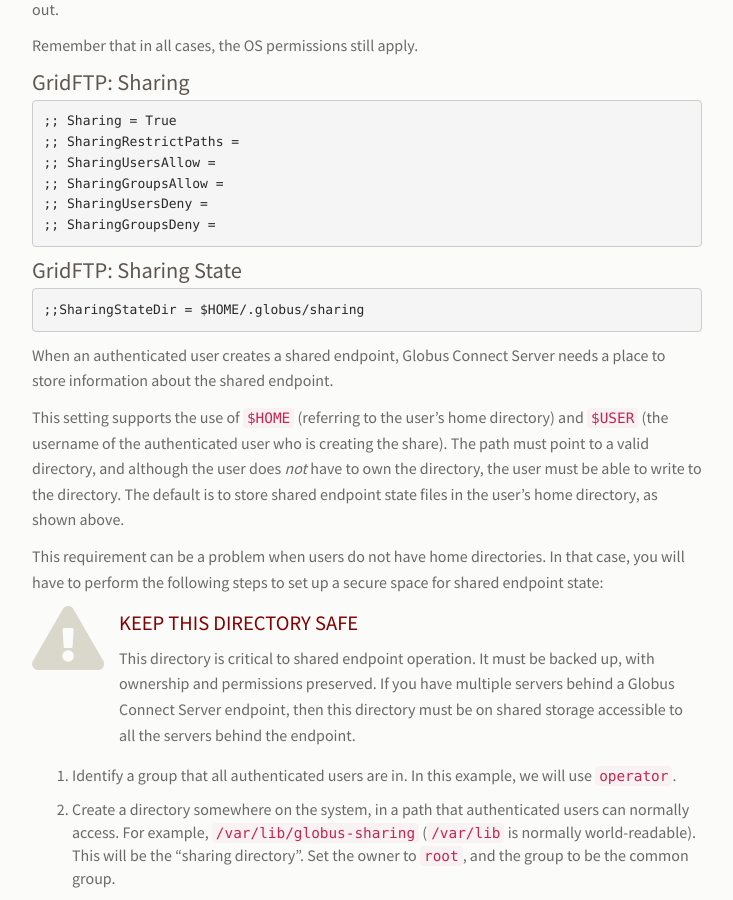
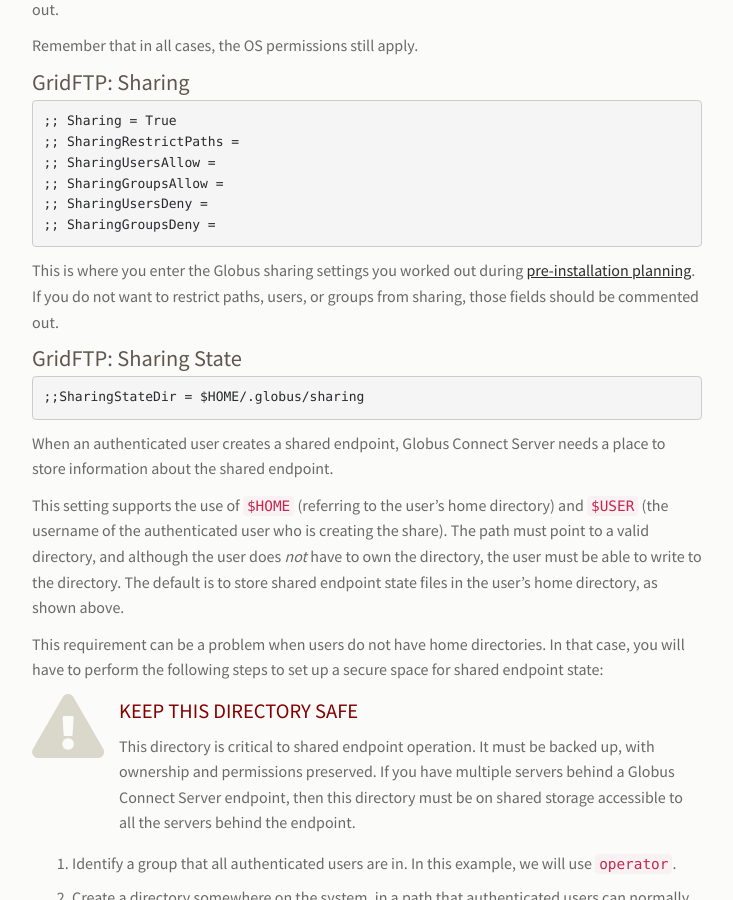
Before and after one commit to stanford-rc/globus.stanford.edu, a Jekyll site: the page built from server/configure.md, in a window 1280 px wide and 900 px high, scrolled down 3645 px. Shown: the whole window, without its empty margins (323-1056 px from the left). Built offline with Jekyll 4.4.1, drawn with Linux system fonts in a browser that asks for light colours; nearby versions of some CDN libraries; comment, search, counter and statistics services are not loaded.

Commit message:
Add simple text on the Sharing section

````diff
--- a/server/configure.md
+++ b/server/configure.md
@@ -205,6 +205,11 @@ Remember that in all cases, the OS permissions still apply.
 ;; SharingGroupsDeny =
 ```
 
+This is where you enter the Globus sharing settings you worked out during
+[pre-installation planning]({{ "/server/pre-install.html" | relative_url }}).
+If you do not want to restrict paths, users, or groups from sharing, those
+fields should be commented out.
+
 ### GridFTP: Sharing State
 
 ```
````
